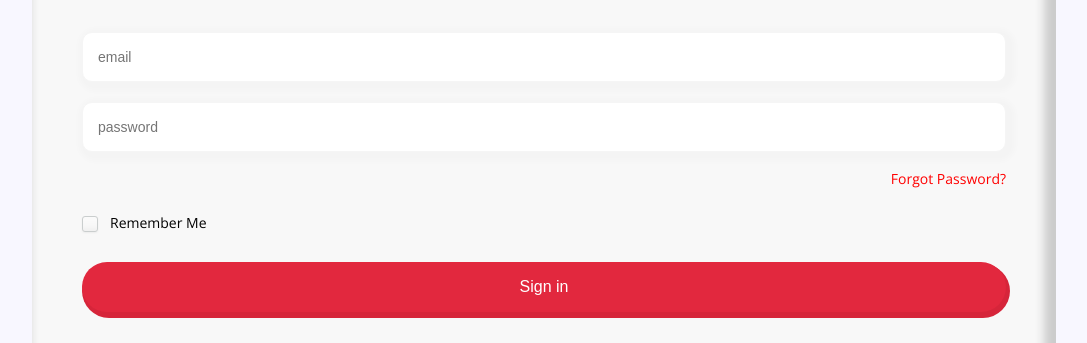
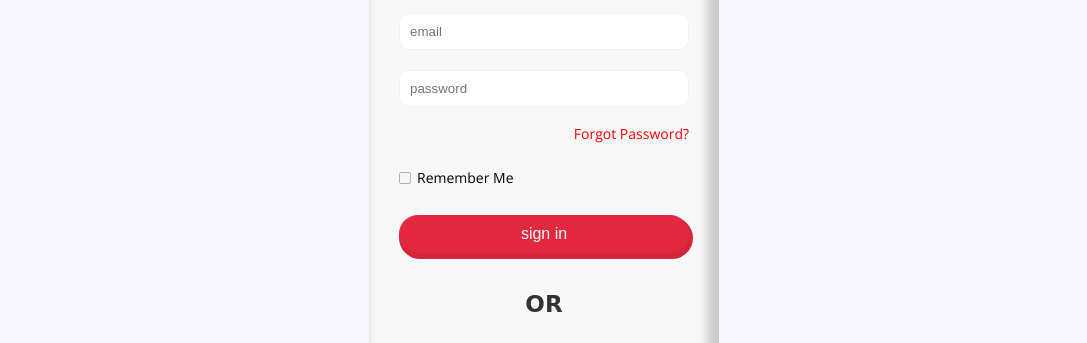
Before and after one commit to hongjunjeong95/kakao-clone-assignment, a plain HTML site: page assignment9/index.html in a window 1280 px wide. Shown: the part 187-530 px from the top of the page, without its empty margins (96-1183 px from the left). Drawn offline with nearby package versions, Linux system fonts and the light colour scheme; a web font is replaced by a local one.

Commit message:
resize and refactoring assignment8, 9 and 10

```diff
--- a/assignment8/src/header.css
+++ b/assignment8/src/header.css
@@ -1,6 +1,7 @@
 .header {
   border: 20px solid black;
   height: 100vh;
+  width: 483px;
 }
 
 .header__container {
--- a/assignment8/src/main.css
+++ b/assignment8/src/main.css
@@ -2,6 +2,7 @@
   border: 10px solid black;
   background-color: black;
   height: 100vh;
+  width: 483px;
 }
 
 .main__container {
--- a/assignment8/src/styles.css
+++ b/assignment8/src/styles.css
@@ -11,6 +11,11 @@ body {
   color: #020202;
   font-family: "Open Sans", -apple-system, BlinkMacSystemFont, "Segoe UI",
     Roboto, Oxygen, Ubuntu, Cantarell, "Helvetica Neue", sans-serif;
+
+  display: flex;
+  flex-direction: column;
+  align-items: center;
+  justify-content: center;
 }
 
 a {
--- a/assignment9/index.html
+++ b/assignment9/index.html
@@ -18,10 +18,9 @@
         <a href="#" class="find-password__link">
           <span class="form__find-password">Forgot Password?</span>
         </a>
-        <span class="form__remember-me">
-          <input type="checkbox" id="form__checkbox" />
-          <label for="form__checkbox">Remember Me</label>
-          <!-- <i class="fas fa-check"></i> -->
+        <span class="form__remember">
+          <input type="checkbox" id="remember" class="form__checkbox" />
+          <label for="remember" class="form__label">Remember Me</label>
         </span>
         <input type="submit" class="form__submit" value="Sign in" />
       </form>
--- a/assignment9/src/form.css
+++ b/assignment9/src/form.css
@@ -1,23 +1,19 @@
 .signIn__form {
   display: flex;
   flex-direction: column;
-  justify-content: center;
-  align-items: center;
 }
 
 .signIn__form input {
-  width: 100%;
-  height: 50px;
-  padding: 10px 15px;
+  /* 새로 배운 all:unset */
+  /* all: unset; */
+
+  padding: 10px;
   margin: 10px 0;
-  border: 1px solid #f5f5f5;
+  background-color: white;
   border-radius: 10px;
   outline: none;
-  box-shadow: 3px 3px 6px 6px rgb(71, 69, 69, 0.02);
-}
-
-.signIn__form input::placeholder {
-  font-size: 14px;
+  text-transform: lowercase;
+  border: 1px solid rgba(211, 211, 211, 0.3);
 }
 
 .signIn__form .find-password__link {
@@ -28,57 +24,35 @@
   margin: 10px 0;
 }
 
-.signIn__form .form__remember-me {
-  /* position: relative; */
-  align-self: flex-start;
+.signIn__form .form__remember {
   display: flex;
-  /* justify-content: center;
-  align-items: center; */
+  align-items: center;
   margin: 20px 0;
 }
 
-#form__checkbox {
-  margin: 0;
-  width: 15px;
-  height: 15px;
-
-  /* stack overflow */
-  -webkit-appearance: none;
-  background-color: #fafafa;
-  border: 1px solid #cacece;
-  box-shadow: 0 1px 2px rgba(0, 0, 0, 0.05),
-    inset 0px -15px 10px -12px rgba(0, 0, 0, 0.05);
-  padding: 7px;
-  border-radius: 3px;
-  display: inline-block;
+.form__remember .form__checkbox {
+  all: unset;
+  width: 10px;
+  height: 10px;
+  border: 1px solid rgb(180, 177, 177);
+  border-radius: 2px;
   position: relative;
 }
 
-#form__checkbox:active,
-#form__checkbox:checked:active {
-  box-shadow: 0 1px 2px rgba(0, 0, 0, 0.05),
-    inset 0px 1px 3px rgba(0, 0, 0, 0.1);
+.form__remember .form__checkbox:checked:before {
+  font-family: "Font Awesome 5 Free";
+  content: "\f00c";
+  position: absolute;
+  top: 1px;
+  left: 1px;
+  color: #e2273e;
+  font-weight: 900;
+  font-style: normal;
+  font-size: 9px;
 }
 
-#form__checkbox:checked {
-  border: 1px solid #adb8c0;
-  box-shadow: 0 1px 2px rgba(0, 0, 0, 0.05),
-    inset 0px -15px 10px -12px rgba(0, 0, 0, 0.05),
-    inset 15px 10px -12px rgba(255, 255, 255, 0.1);
-  color: #99a1a7;
-}
-
-#form__checkbox:checked:after {
-  content: "\2714";
-  font-size: 12px;
-  position: absolute;
-  top: -1px;
-  left: 2px;
-  color: #e33148;
-}
-
-.form__remember-me label {
-  margin-left: 12px;
+.form__remember label {
+  margin-left: 6px;
   font-size: 14px;
 }
 
@@ -86,7 +60,6 @@
   background-color: #e2283e;
   border-radius: 30px;
   color: white;
-  outline: none;
   border: none;
   font-size: 16px;
   box-shadow: 2px 4px 0px 2px #d6253a;
--- a/assignment9/src/styles.css
+++ b/assignment9/src/styles.css
@@ -30,10 +30,10 @@ a {
 
 .signIn {
   background-color: #f8f8f8;
-  width: 80%;
-  padding: 50px;
+  width: 350px;
+  height: 700px;
+  padding: 30px;
 
-  border: none;
   border-radius: 50px;
   box-shadow: inset -7px -8px 10px 5px #ccc,
     20px 30px 0px 0px rgba(225, 225, 225, 0);
@@ -48,10 +48,10 @@ a {
   opacity: 0.8;
   font-family: "Zhi Mang Xing", cursive;
 }
+
 .signIn__title {
   margin: 40px 0;
   font-size: 30px;
-  height: 5%;
 }
 
 .signIn__Or {
```
Also changed, not shown: assignment10/src/styles.css (+1 -6 lines).
